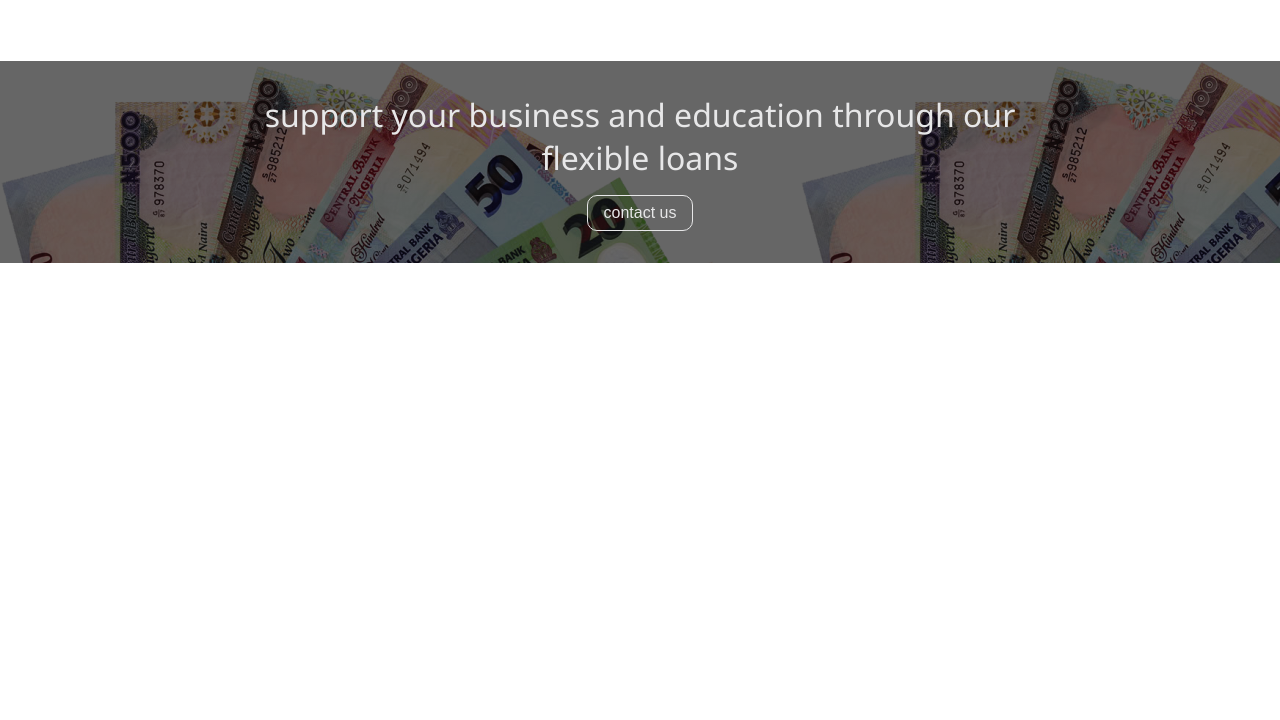
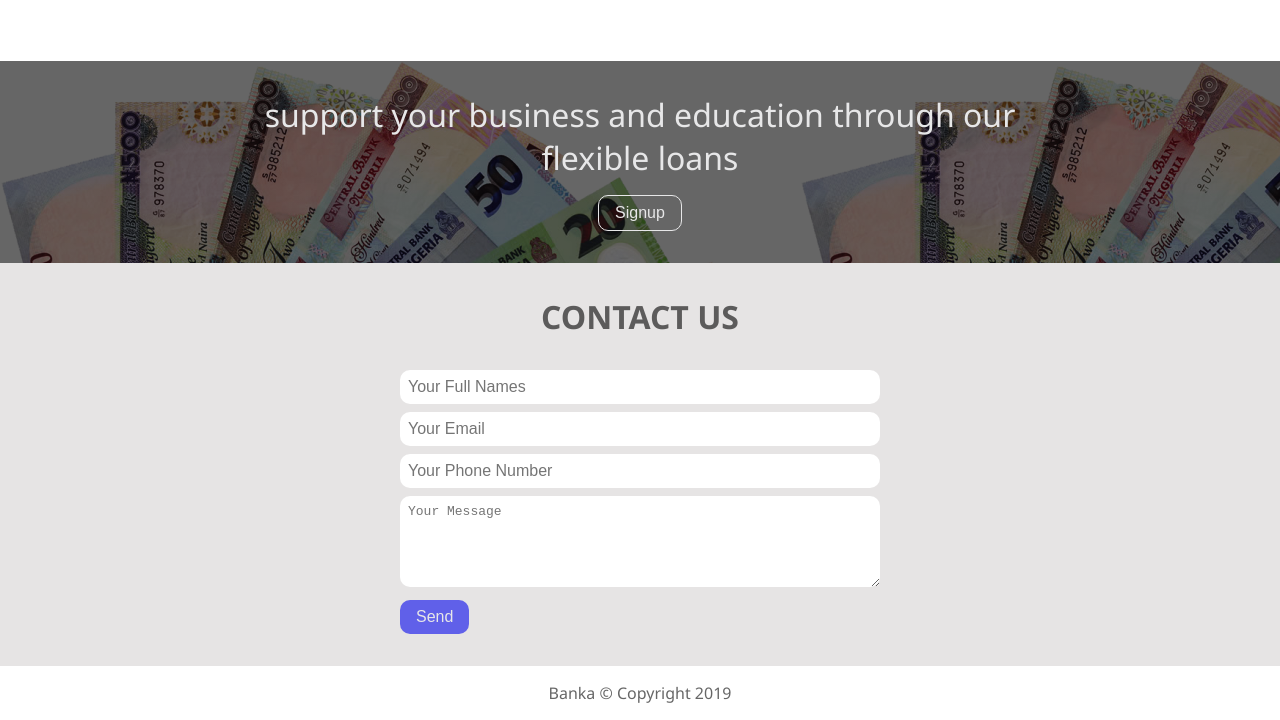
Before and after one commit to MicahBala/banka_app, a plain HTML site: page index.html in a window 1280 px wide. Shown: the part 1089-1809 px from the top of the page. Before the commit the page ends 1352 px from the top, so only its background shows below. Drawn offline with Linux system fonts and the light colour scheme; files whose address does not match are found by name.

Commit message:
[Feature #164705569] Added html and styles for contact and footer sections

```diff
--- a/css/main.css
+++ b/css/main.css
@@ -171,3 +171,49 @@
   color: var(--dark);
   background: var(--light-gray);
 }
+
+/* Contact section */
+.contacts {
+  background: #e6e4e4;
+  padding-bottom: 2rem;
+}
+
+.contacts-details {
+  width: 75%;
+  margin: 0 auto;
+}
+
+.contacts h2 {
+  color: var(--dark);
+  text-transform: uppercase;
+  padding: 2rem 0;
+  font-size: 2rem;
+  text-align: center;
+}
+
+.contact-form {
+  width: 50%;
+  margin: 0 auto;
+}
+
+.form-input input,
+textarea {
+  width: 100%;
+  padding: 0.5rem;
+  margin-bottom: 0.5rem;
+  border-radius: 10px;
+}
+
+.form-btn {
+  padding: 0.5rem 1rem;
+  color: var(--light-gray);
+  background: rgb(96, 96, 233);
+  border-radius: 10px;
+  cursor: pointer;
+}
+
+/* Footer */
+footer {
+  padding: 1rem 0;
+  text-align: center;
+}
--- a/index.html
+++ b/index.html
@@ -68,8 +68,24 @@
       <p>
         support your business and education through our flexible loans
       </p>
-      <button class="btn-supports">contact us</button>
+      <button class="btn-supports">Signup</button>
     </section>
-    <section class="contacts"></section>
+    <section class="contacts">
+      <h2>Contact Us</h2>
+      <div class="contacts-details">
+        <div class="contact-form">
+          <form class="form-input" action="#" method="post">
+            <input type="text" placeholder="Your Full Names" /></br>
+            <input type="text" placeholder="Your Email" /></br>
+            <input type="text" placeholder="Your Phone Number" /></br>
+            <textarea name="" id="" cols="30" rows="5" placeholder="Your Message"></textarea>
+            <button class="form-btn" type="submit">Send</button>
+          </form>
+        </div>
+      </div>
+    </section>
+    <footer>
+        <p>Banka &copy; Copyright 2019</p>
+    </footer>
   </body>
 </html>
```
